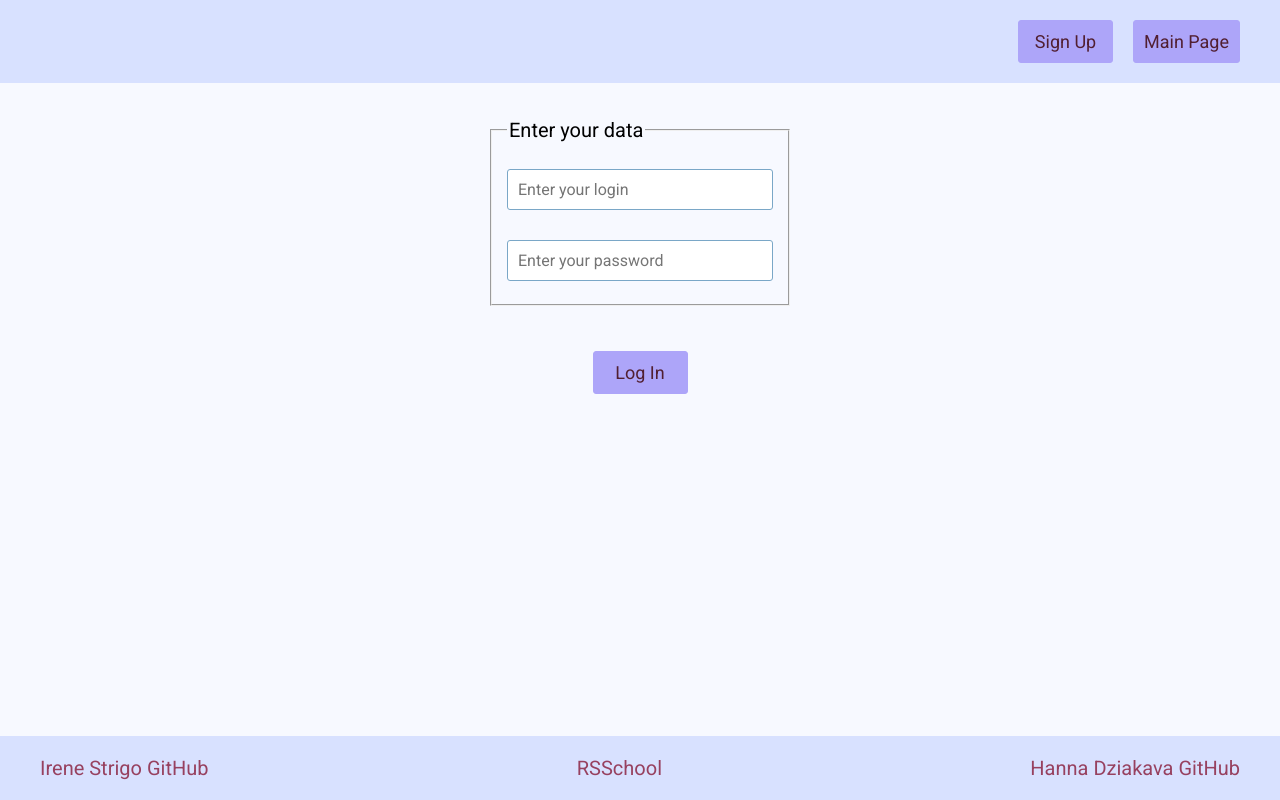
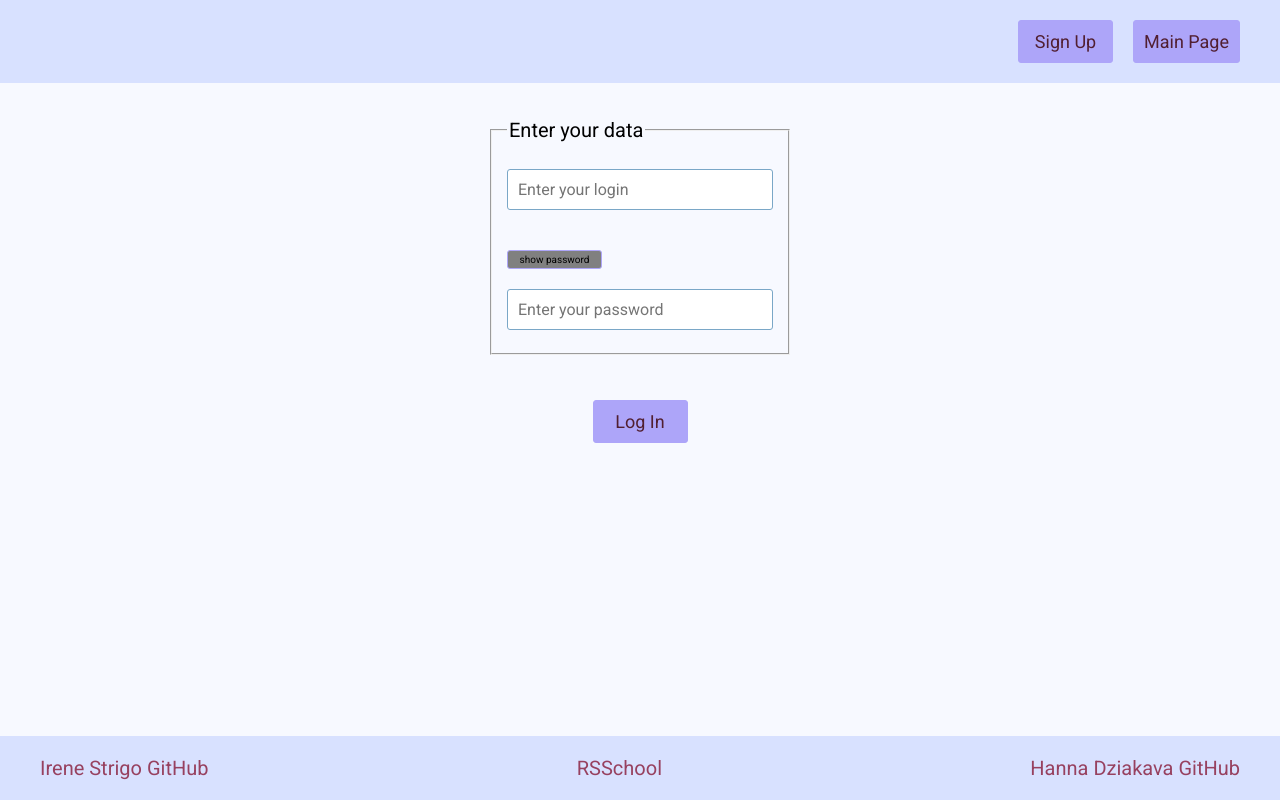
Before and after one commit to irene-strigo/RSS-eCommerceApp, a React app: page /log-in-page in a window 1280 px wide. Built offline with nearby package versions, Linux system fonts and the light colour scheme.

Commit message:
feat: add draft version of login page validation

```diff
--- a/src/components/LogInData.tsx
+++ b/src/components/LogInData.tsx
@@ -1,7 +1,11 @@
-import React from 'react';
+import React, { useState } from 'react';
 
 import Input from './common/Input';
+import ShowButton from './common/ShowButton';
 
+const EMAIL_REGEXP =
+  /^(([^<>()[\].,;:\s@"]+(\.[^<>()[\].,;:\s@"]+)*)|(".+"))@(([^<>()[\].,;:\s@"]+\.)+[^<>()[\].,;:\s@"]{2,})$/iu;
+const PASSWORD_REGEXP = /^(?=.*[0-9])(?=.*[a-z])(?=.*[A-Z])(?=.*\W)(?!.* ).{8,20}$/;
 type UserData = {
   login: string;
   password: string;
@@ -12,7 +16,39 @@ type Props = {
   setUserData: (userData: UserData) => void;
 };
 
+type Errors = Partial<Record<keyof UserData, string>>;
+//type Touched = Partial<Record<keyof UserData, boolean>>
+
 const LogInData = ({ userData, setUserData }: Props) => {
+  const [errors, setErrors] = useState<Errors>({});
+  const newErrors: Errors = {};
+
+  const validate = (formInputs: UserData): Errors => {
+    if (EMAIL_REGEXP.test(formInputs.login) === false && formInputs.login != '') {
+      newErrors.login = 'Please enter a valid login.';
+    }
+    if (PASSWORD_REGEXP.test(formInputs.password) === false && formInputs.password != '') {
+      newErrors.password = 'Please enter a valid password.';
+    }
+    return newErrors;
+  };
+
+  //const [touched, setTouched] = useState<Touched>({})
+  //console.log(touched)
+  const [inputType, setInputType] = useState('password');
+  const [btnLabel, setBtnLabel] = useState('show password');
+  const [btnDisabled, setBtnDisabled] = useState(true);
+
+  const togglePassInput = () => {
+    if (inputType === 'password') {
+      setInputType('text');
+      setBtnLabel('hide password');
+    } else {
+      setInputType('password');
+      setBtnLabel('show password');
+    }
+  };
+
   return (
     <fieldset>
       <legend>Enter your data</legend>
@@ -21,14 +57,34 @@ const LogInData = ({ userData, setUserData }: Props) => {
         name={'login'}
         placeholder={'Enter your login'}
         type={'text'}
-        onChange={(e) => setUserData({ ...userData, login: e.target.value })}
+        onError={errors.login}
+        //onBlur={() => setTouched({ ...touched, login: true })}
+        onChange={(e) => {
+          setUserData({ ...userData, login: e.target.value });
+          setErrors(validate({ ...userData, login: e.target.value }));
+        }}
       />
+      <ShowButton
+        label={btnLabel}
+        onClick={() => {
+          togglePassInput();
+        }}
+        type="button"
+        disabled={btnDisabled}
+      ></ShowButton>
+
       <Input
         value={userData.password}
         name={'password'}
         placeholder={'Enter your password'}
-        type={'password'}
-        onChange={(e) => setUserData({ ...userData, password: e.target.value })}
+        type={inputType}
+        onError={errors.password}
+        //onBlur={() => setTouched({ ...touched, password: true })}
+        onChange={(e) => {
+          setBtnDisabled(false);
+          setUserData({ ...userData, password: e.target.value });
+          setErrors(validate({ ...userData, password: e.target.value }));
+        }}
       />
     </fieldset>
   );
--- a/src/components/common/Form.tsx
+++ b/src/components/common/Form.tsx
@@ -26,6 +26,7 @@ type Props = {
 const Form = ({ children }: Props) => {
   const handleSubmit = (e: React.FormEvent<HTMLFormElement>) => {
     e.preventDefault();
+
     console.log('Form submitted');
   };
 
--- a/src/components/common/Input.tsx
+++ b/src/components/common/Input.tsx
@@ -4,11 +4,13 @@ import styled from 'styled-components';
 type Props = {
   value?: string;
   checked?: boolean;
-  type: 'text' | 'number' | 'email' | 'password' | 'checkbox' | 'date';
+  type: 'text' | 'number' | 'email' | 'password' | 'checkbox' | 'date' | string;
   placeholder?: string;
   name: string;
   disabled?: boolean;
   onChange: (e: React.ChangeEvent<HTMLInputElement>) => void;
+  onBlur?: (e: React.ChangeEvent<HTMLInputElement>) => void;
+  onError?: string;
 };
 
 const ErrorDiv = styled.div`
@@ -32,10 +34,19 @@ const InputElement = styled.input`
   }
 `;
 
-const Input = ({ value, type, placeholder, name, disabled = false, onChange }: Props) => {
+const Input = ({
+  value,
+  type,
+  placeholder,
+  name,
+  disabled = false,
+  onChange,
+  onBlur,
+  onError,
+}: Props) => {
   return (
     <>
-      <ErrorDiv></ErrorDiv>
+      <ErrorDiv>{onError}</ErrorDiv>
       <InputElement
         value={value}
         name={name}
@@ -43,6 +54,7 @@ const Input = ({ value, type, placeholder, name, disabled = false, onChange }: P
         placeholder={placeholder}
         type={type}
         onChange={onChange}
+        onBlur={onBlur}
       ></InputElement>
     </>
   );
--- /dev/null
+++ b/src/components/common/ShowButton.tsx
@@ -0,0 +1,38 @@
+import styled from 'styled-components';
+
+const Button = styled.button`
+  background-color: #ada5f9;
+  border-radius: 3px;
+  border: 1px solid #ada5f9;
+  color: #511f31;
+  cursor: pointer;
+  padding: 3px 3px;
+  font-size: 10px;
+
+  &:hover,
+  :focus {
+    background-color: #f7f9ff;
+    color: #2c5777;
+  }
+  &:disabled {
+    background-color: gray;
+    color: black;
+  }
+`;
+
+type Props = {
+  label: string;
+  type: 'button';
+  disabled: boolean;
+  onClick: (e: React.MouseEvent<HTMLElement>) => void;
+};
+
+const ShowButton = ({ label, type, disabled, onClick }: Props) => {
+  return (
+    <Button type={type} disabled={disabled} onClick={onClick}>
+      {label}
+    </Button>
+  );
+};
+
+export default ShowButton;
--- a/src/components/common/index.ts
+++ b/src/components/common/index.ts
@@ -1,4 +1,4 @@
-export { default as SubmitButton } from './Button';
+export { default as SubmitButton } from './SubmitButton';
 export { default as NavigationButton } from './NavigationButton';
 export { default as Form } from './Form';
 export { default as Input } from './Input';
```
Also changed, not shown: src/components/common/SubmitButton.tsx (renamed from src/components/common/Button.tsx).
